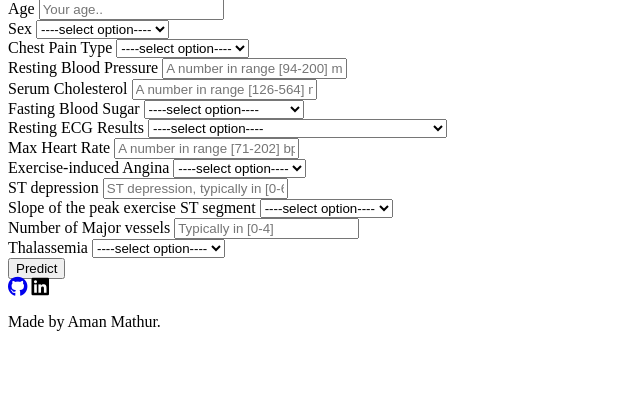
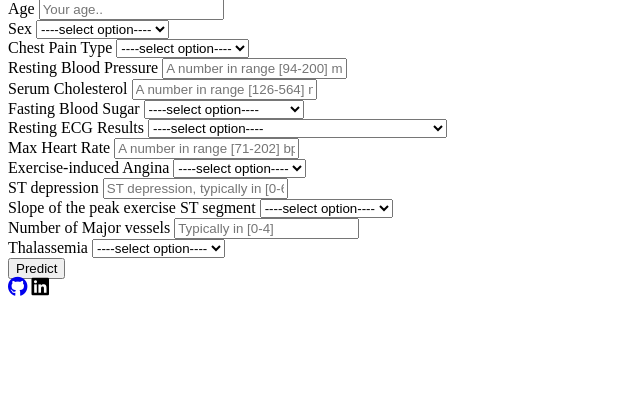
Before and after one commit to vermaarnish/Heart-Disease-prediction, a Flask app: page / in a window 1280 px wide. Shown: the part 170-585 px from the top of the page, without its empty margins (0-640 px from the left). Run offline with Flask 3, Linux system fonts and the light colour scheme; parts of the project's set-up code (start-up, migrations or seed data) failed here and were passed over; some libraries are stand-ins or nearby versions.

Commit message:
Update main.html

```diff
--- a/Code/templates/main.html
+++ b/Code/templates/main.html
@@ -134,7 +134,6 @@
         <a target="_blank" href="https://github.com/vermaarnish"><i class="fab fa-github fa-lg contact-icon"></i></a>
         <a target="_blank" https://www.linkedin.com/in/arnish-verma-045014206/ "><i class="fab fa-linkedin fa-lg contact-icon"></i></a>
     </div>
-    <p class='footer-description'>Made by Aman Mathur.</p>
 </div>
 
 </body>
```
